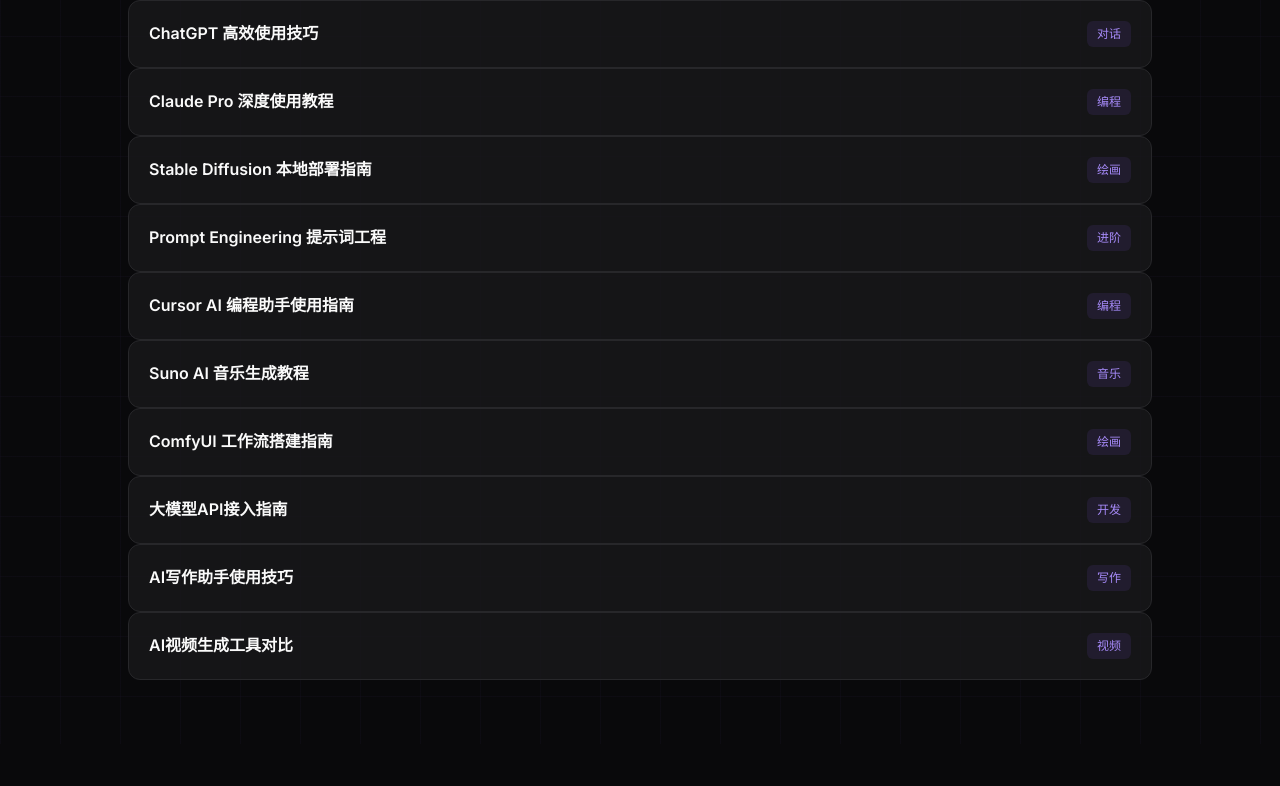
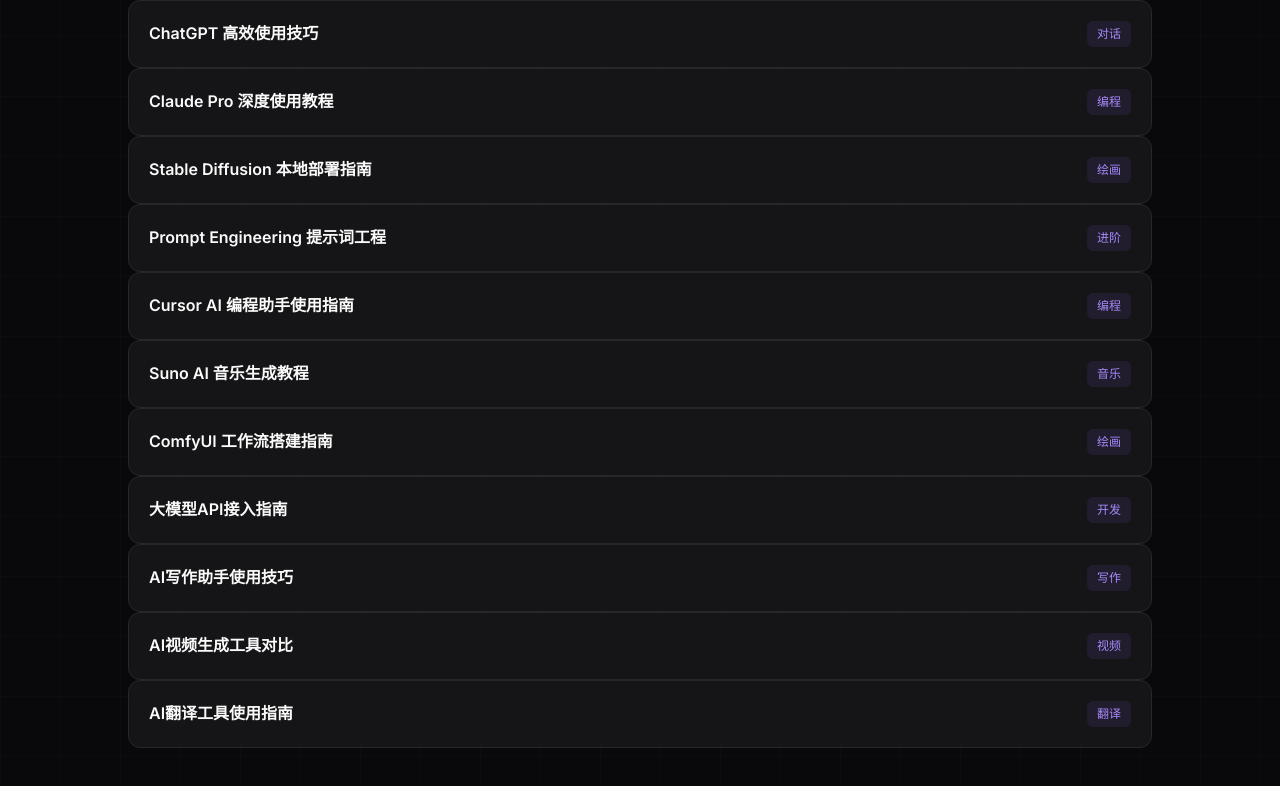
Before and after one commit to uncle-light/deepzd, a Next.js app: page /tutorials in a window 1280 px wide. Shown: the part 264-1050 px from the top of the page. Before the commit the page ends 1008 px from the top, so only its background shows below. Built offline with nearby package versions, Linux system fonts and the light colour scheme.

Commit message:
feat: 添加AI翻译教程

```diff
--- a/src/app/data/tutorials.ts
+++ b/src/app/data/tutorials.ts
@@ -185,4 +185,18 @@
 
 根据需求选择合适工具`
   },
+  {
+    slug: "ai-translation",
+    title: "AI翻译工具使用指南",
+    tag: "翻译",
+    content: `## 推荐工具
+
+- DeepL
+- Google翻译
+- ChatGPT
+
+## 使用技巧
+
+提供上下文获得更准确翻译`
+  },
 ];
```
